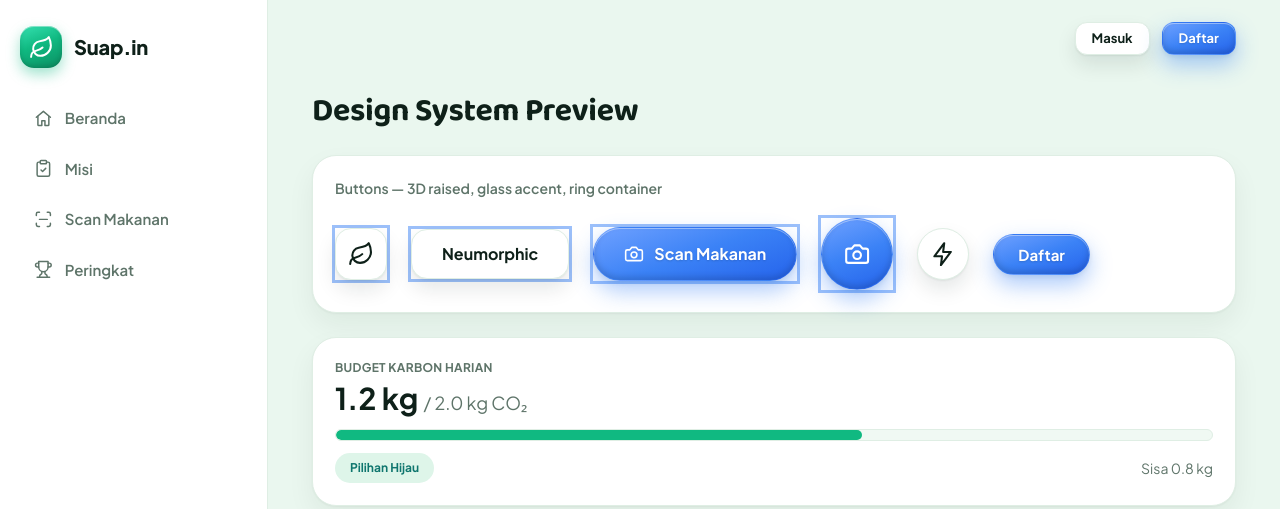
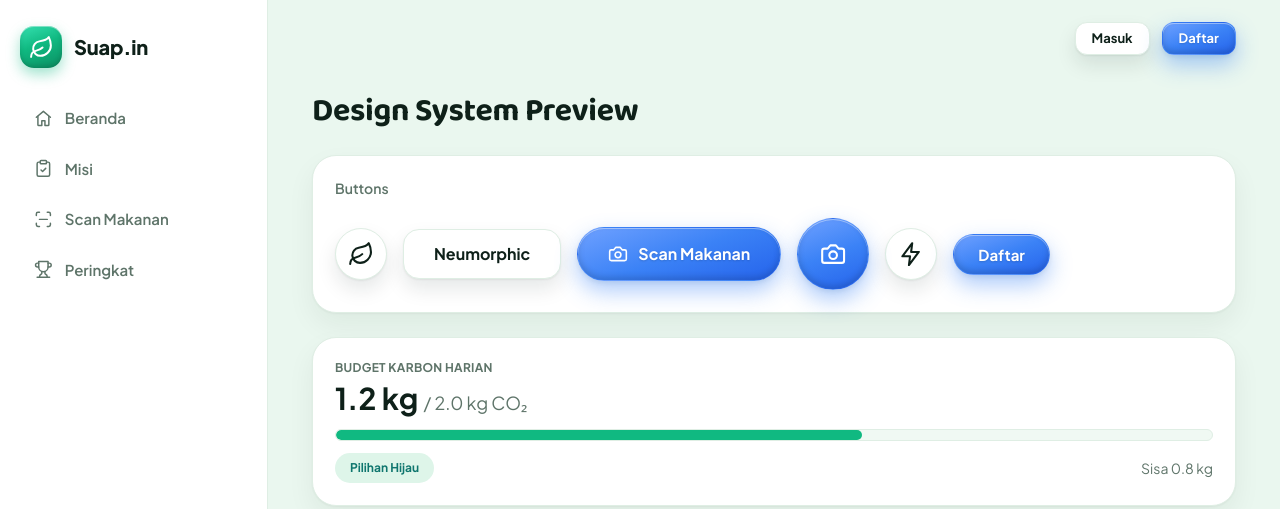
Before and after one commit to pbp-c-kelompok-1/suap.in, a Django app: page /design-test/ in a window 1280 px wide. Shown: the top 509 px of the page. Run offline with Django 5.2, Linux system fonts and the light colour scheme; some libraries are stand-ins or nearby versions.

Commit message:
chore(ui): update shared pages for new design system

```diff
--- a/templates/test_design.html
+++ b/templates/test_design.html
@@ -6,12 +6,12 @@
 <h1 class="page-title mb-6">Design System Preview</h1>
 
 <div class="card mb-6">
-  <p class="text-sm text-secondary mb-5 font-semibold">Buttons — 3D raised, glass accent, ring container</p>
-  <div class="flex flex-wrap items-center gap-6">
-    <span class="ring ring-squircle"><button class="btn-neu btn-icon">{% include 'partials/icon.html' with name='leaf' cls='ico-lg' %}</button></span>
-    <span class="ring ring-squircle"><button class="btn-neu btn-lg">Neumorphic</button></span>
-    <span class="ring ring-pill"><button class="btn-accent btn-lg shape-pill">{% include 'partials/icon.html' with name='camera' %} Scan Makanan</button></span>
-    <span class="ring ring-circle"><button class="btn-accent btn-icon-lg">{% include 'partials/icon.html' with name='camera' cls='ico-lg' %}</button></span>
+  <p class="text-sm text-secondary mb-5 font-semibold">Buttons</p>
+  <div class="flex flex-wrap items-center gap-4">
+    <button class="btn-neu btn-icon shape-circle">{% include 'partials/icon.html' with name='leaf' cls='ico-lg' %}</button>
+    <button class="btn-neu btn-lg">Neumorphic</button>
+    <button class="btn-accent btn-lg shape-pill">{% include 'partials/icon.html' with name='camera' %} Scan Makanan</button>
+    <button class="btn-accent btn-icon-lg">{% include 'partials/icon.html' with name='camera' cls='ico-lg' %}</button>
     <button class="btn-neu btn-icon shape-circle">{% include 'partials/icon.html' with name='flash' cls='ico-lg' %}</button>
     <button class="btn-accent shape-pill">Daftar</button>
   </div>
```
Also changed, not shown: templates/coming_soon.html (+3 -7 lines), templates/gamification/dashboard.html (+5 -7 lines).
